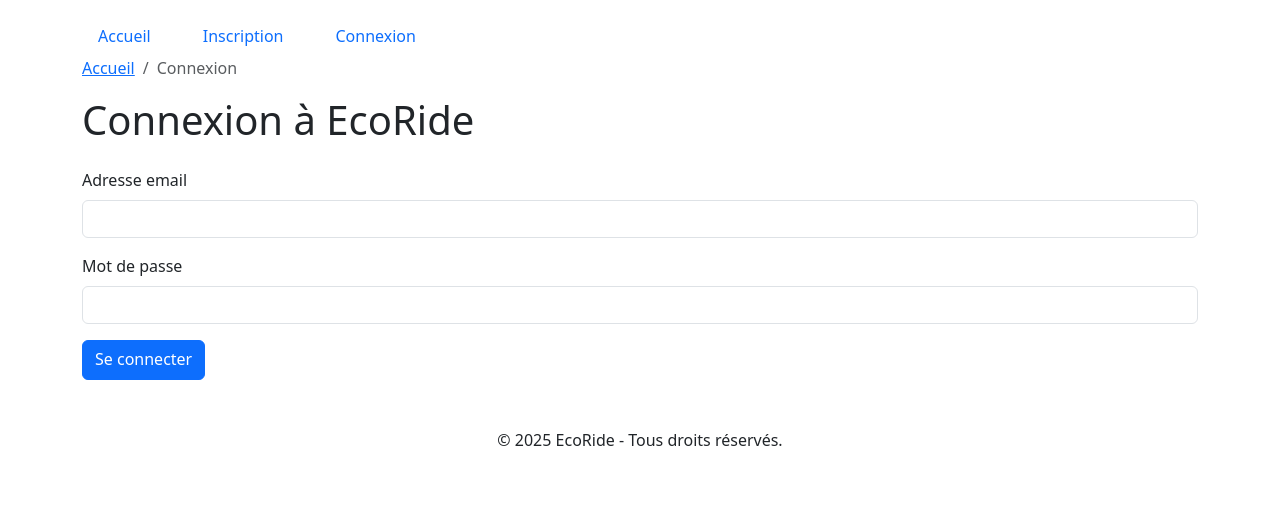
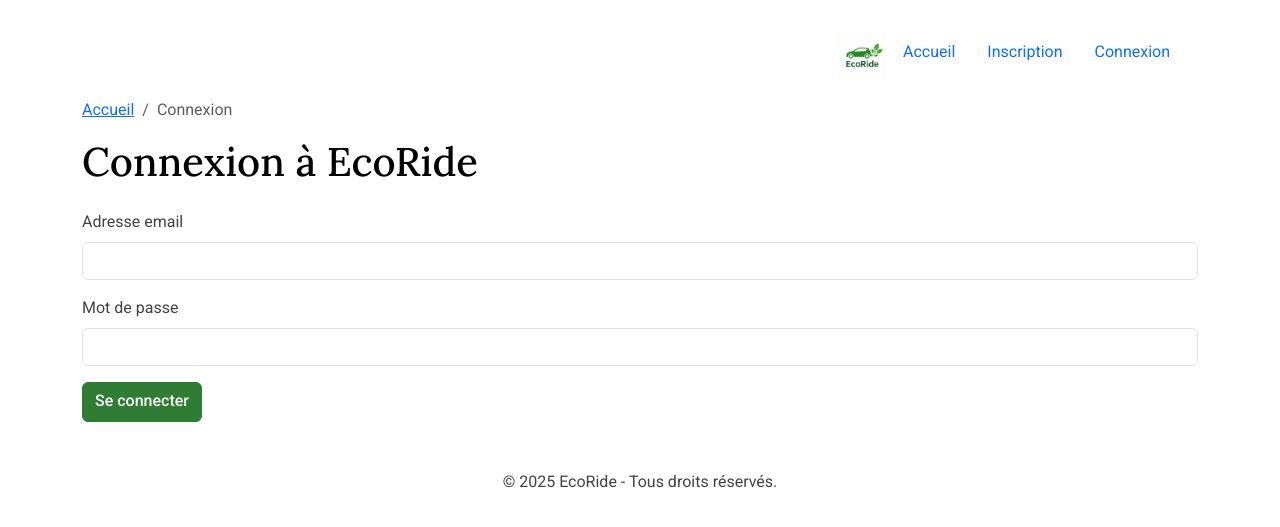
Before and after one commit to Niiby68/EcoRide---ECF-Studi, a PHP site: page /frontend/login.php in a window 1280 px wide. Shown: the top 527 px of the page. Run offline with PHP 8.4, Linux system fonts and the light colour scheme.

Commit message:
Mise à jour du design : intégration du logo et des polices de caractère

```diff
--- a/backend/login_traitement.php
+++ b/backend/login_traitement.php
@@ -5,8 +5,12 @@
 //	Chemin : /backend/login_traitement.php
 //
 
+
+
 session_start();
 require_once 'models/Utilisateur.php';
+
+
 
 // Détection de l’AJAX
 $is_ajax = !empty($_SERVER['HTTP_X_REQUESTED_WITH'])
--- a/backend/logout.php
+++ b/backend/logout.php
@@ -5,6 +5,8 @@
 //	Chemin : /backend/logout.php
 //
 
+
+
 session_start();
 session_destroy();
 header('Location: ../frontend/index.php');
--- a/backend/models/Utilisateur.php
+++ b/backend/models/Utilisateur.php
@@ -4,6 +4,8 @@
 //
 //	/backend/models/Utilisateur.php
 //
+
+
 
 class Utilisateur {
 	private $pseudo;
--- a/backend/signup_traitement.php
+++ b/backend/signup_traitement.php
@@ -5,7 +5,11 @@
 //	Chemin : /backend/signup_traitement.php
 //
 
+
+
 session_start();
+
+
 
 // Détection AJAX
 $is_ajax = !empty($_SERVER['HTTP_X_REQUESTED_WITH']) && strtolower($_SERVER['HTTP_X_REQUESTED_WITH']) === 'xmlhttprequest';
--- a/frontend/css/style.css
+++ b/frontend/css/style.css
@@ -2,21 +2,76 @@
 	Feuille de style
 
 	Chemin : /frontend/css/style.css
+
 */
 
-nav ul {
-    list-style-type: none;
-    padding: 0;
-    display: flex;
-    gap: 20px;
+
+
+/* Variables CSS pour la palette */
+:root {
+  --color-primary:   #2E7D32; /* vert primaire */
+  --color-secondary: #66BB6A; /* vert secondaire */
+  --gray-light:      #F5F5F5;
+  --gray-dark:       #424242;
+  --white:           #FFFFFF;
+  --black:           #000000;
 }
 
-nav ul li a {
-    text-decoration: none;
-    font-weight: bold;
-    color: #0077cc;
+/* Fontes globales */
+body {
+  font-family: 'Roboto', sans-serif;
+  color: var(--gray-dark);
+  background-color: var(--white);
+  line-height: 1.5;
 }
 
-nav ul li a:hover {
-    color: #005599;
+/* Titres avec Lora */
+h1, h2, h3, h4, h5, h6 {
+  font-family: 'Lora', serif;
+  color: var(--black);
+  margin-bottom: 1rem;
 }
+
+/* Taille des titres */
+h1 { font-size: 2.5rem; }
+h2 { font-size: 2rem;   }
+h3 { font-size: 1.75rem;}
+h4 { font-size: 1.5rem; }
+h5 { font-size: 1.25rem;}
+h6 { font-size: 1rem;   }
+
+/* Boutons */
+.btn-primary {
+  background-color: var(--color-primary);
+  border-color: var(--color-primary);
+  font-weight: 500;
+}
+.btn-primary:hover,
+.btn-primary:focus {
+  background-color: var(--color-secondary);
+  border-color: var(--color-secondary);
+}
+
+/* Formulaires */
+.form-control:focus {
+  border-color: var(--color-secondary);
+  box-shadow: 0 0 0 .2rem rgba(102, 187, 106, .25);
+}
+
+/* Cartes */
+.card {
+  background: var(--white);
+  border: 1px solid #e0e0e0;
+  box-shadow: 0 2px 4px rgba(0,0,0,0.1);
+  border-radius: .25rem;
+}
+
+/* Navbar */
+.navbar, .nav {
+  font-family: 'Roboto', sans-serif;
+}
+
+/* Alertes */
+.alert {
+  font-size: 1rem;
+}
--- a/frontend/js/login.js
+++ b/frontend/js/login.js
@@ -3,6 +3,8 @@
 //
 //	Chemin : /frontend/js/login.js
 //
+
+
 
 document.addEventListener('DOMContentLoaded', () => {
   const form       = document.getElementById('form-login');
--- a/frontend/js/signup.js
+++ b/frontend/js/signup.js
@@ -3,6 +3,8 @@
 //
 //	Chemin : /frontend/js/signup.js
 //
+
+
 
 document.addEventListener("DOMContentLoaded", () => {
   const form = document.getElementById("form-inscription");
--- a/frontend/login.php
+++ b/frontend/login.php
@@ -4,6 +4,8 @@
 //
 //	Chemin : /frontend/login.php
 //
+
+
 
 session_start();
 if (isset($_SESSION['user_id'])) {
@@ -12,12 +14,23 @@ if (isset($_SESSION['user_id'])) {
 }
 ?>
 
+
+
 <!DOCTYPE html>
 <html lang="fr">
 <head>
 	<meta charset="UTF-8">
 	<meta name="viewport" content="width=device-width, initial-scale=1.0">
 	<title>EcoRide - Connexion</title>
+
+	<!-- Chargement complet des familles Roboto et Lora via Google Fonts -->
+	<link rel="preconnect" href="https://fonts.googleapis.com">
+	<link rel="preconnect" href="https://fonts.gstatic.com" crossorigin>
+	<link href="https://fonts.googleapis.com/css2?
+		family=Roboto:ital,wght@0,100..900;1,100..900&
+		family=Lora:ital,wght@0,400..700;1,400..700&
+		display=swap"
+	rel="stylesheet">
 
 	<!-- Bootstrap CSS -->
 	<link href="https://cdn.jsdelivr.net/npm/bootstrap@5.3.0/dist/css/bootstrap.min.css" rel="stylesheet">
@@ -51,13 +64,16 @@ if (isset($_SESSION['user_id'])) {
 	?>
 
 	<header class="container mt-3">
-		<nav>
-			<ul class="nav">
-				<li class="nav-item"><a href="index.php" class="nav-link">Accueil</a></li>
-				<li class="nav-item"><a href="signup.php" class="nav-link">Inscription</a></li>
-				<li class="nav-item"><a href="login.php" class="nav-link active">Connexion</a></li>
-			</ul>
-		</nav>
+		<div class="container d-flex align-items-center py-3">
+			<nav class="ms-auto">
+				<ul class="nav">
+				<img src="/assets/logo/logo.png" alt="Logo EcoRide" height="50">
+					<li class="nav-item"><a href="index.php" class="nav-link">Accueil</a></li>
+					<li class="nav-item"><a href="signup.php" class="nav-link active">Inscription</a></li>
+					<li class="nav-item"><a href="login.php" class="nav-link">Connexion</a></li>
+				</ul>
+			</nav>
+		</div>
 	</header>
 
 	<!-- Fil d’Ariane -->
--- a/index.php
+++ b/index.php
@@ -5,6 +5,8 @@
 //	Chemin : Répertoire racine
 //
 
+
+
 header( "Location: frontend/index.php" );
 exit;
 ?>
```
Also changed, not shown: frontend/index.php (+17 -1 lines), frontend/signup.php (+17 -1 lines), frontend/assets/logo/logo.png (added), 1 other file.
